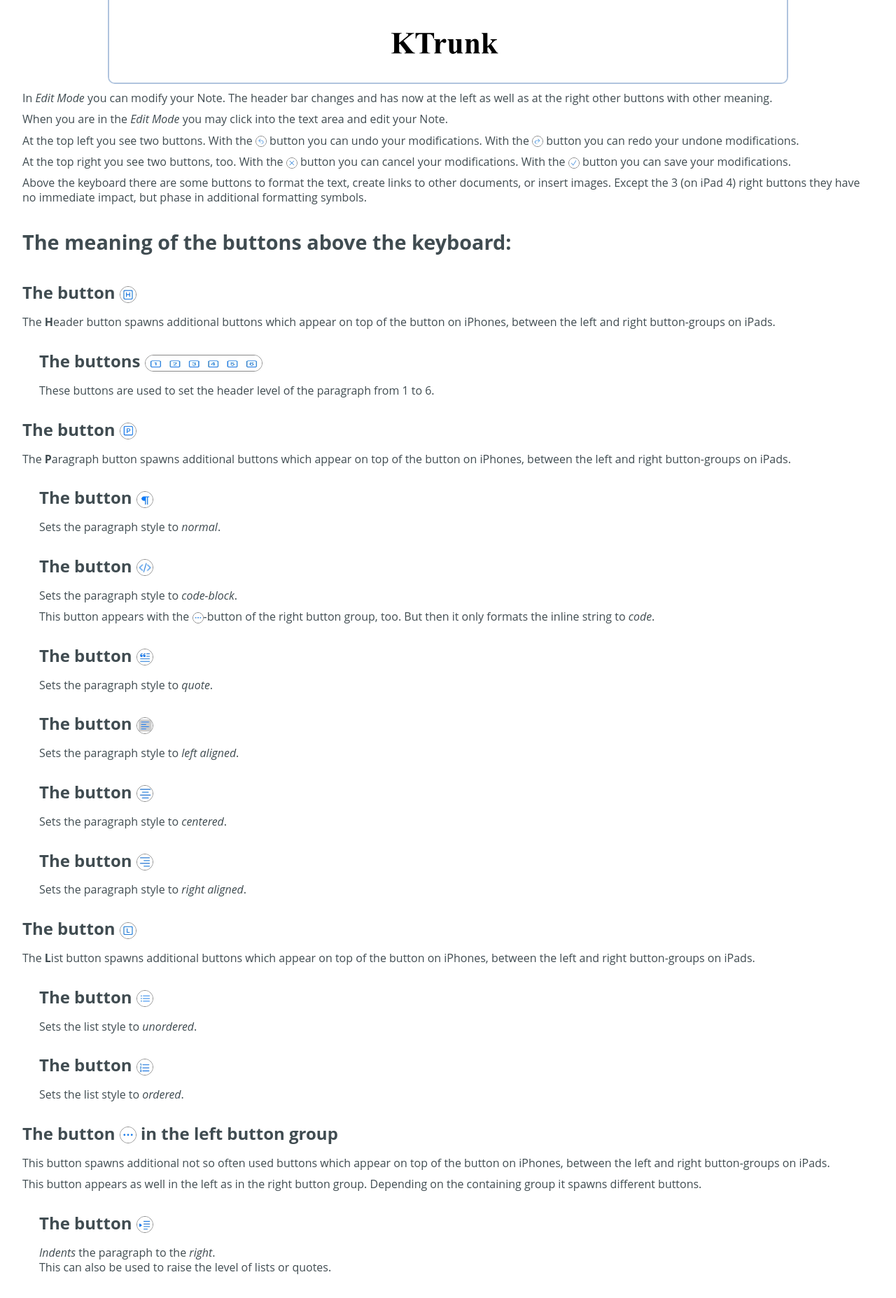
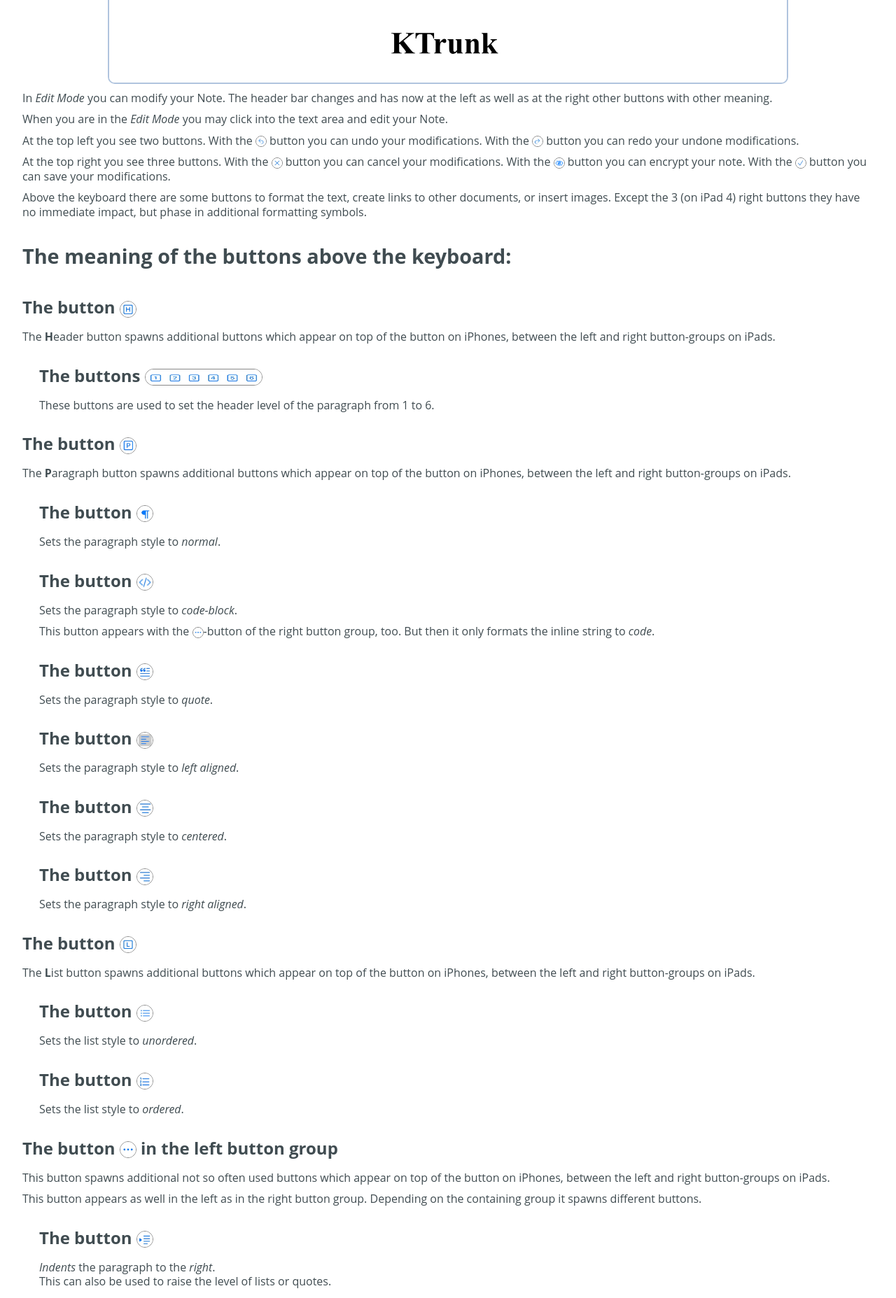
Before and after one commit to cs-LA/home, a Jekyll site: the page built from KTrunk/Manual/EditMode.md, in a window 1280 px wide. Shown: the part 431-2286 px from the top of the page at 70% size. Built offline with Jekyll 4.4.1, drawn with Linux system fonts in a browser that asks for light colours; our own code applies the rules of GitHub Pages for plain Markdown files.

Commit message:
Update EditMode.md

```diff
--- a/KTrunk/Manual/EditMode.md
+++ b/KTrunk/Manual/EditMode.md
@@ -27,8 +27,8 @@
   <span class="de">Oben links findet man zwei Schaltflächen. Mit der <img src="buttons/undo.jpg" class="inLine"> Schaltfläche kann man seine Änderungen rückgängig machen. Mit <img src="buttons/redo.jpg" class="inLine"> Schaltfläche kann man seine rückgängig gemachten Änderungen wiederherstellen.</span>
 </p>
 <p>
-  <span class="en">At the top right you see two buttons, too. With the <img src="buttons/cancel.jpg" class="inLine"> button you can cancel your modifications. With the <img src="buttons/save.jpg" class="inLine"> button you can save your modifications.</span>
-  <span class="de">Oben rechts findet man ebenfalls zwei Schaltflächen. Mit der <img src="buttons/cancel.jpg" class="inLine"> Schaltfläche kann man seine Änderungen verwerfen. Mit <img src="buttons/save.jpg" class="inLine"> Schaltfläche kann man seine Änderungen speichern.</span>
+  <span class="en">At the top right you see three buttons. With the <img src="buttons/cancel.jpg" class="inLine"> button you can cancel your modifications. With the <img src="buttons/eyeEncrypt.jpg" class="inLine"> button you can encrypt your note. With the <img src="buttons/save.jpg" class="inLine"> button you can save your modifications.</span>
+  <span class="de">Oben rechts findet man drei Schaltflächen. Mit der <img src="buttons/cancel.jpg" class="inLine"> Schaltfläche kann man seine Änderungen verwerfen. Mit der <img src="buttons/eyeEncrypt.jpg" class="inLine"> Schaltfläche kann man seine Notiz verschlüsseln. Mit <img src="buttons/save.jpg" class="inLine"> Schaltfläche kann man seine Änderungen speichern.</span>
 </p>
 <p>
   <span class="en">Above the keyboard there are some buttons to format the text, create links to other documents, or insert images. Except the 3 (on iPad 4) right buttons they have no immediate impact, but phase in additional formatting symbols.</span>
```
